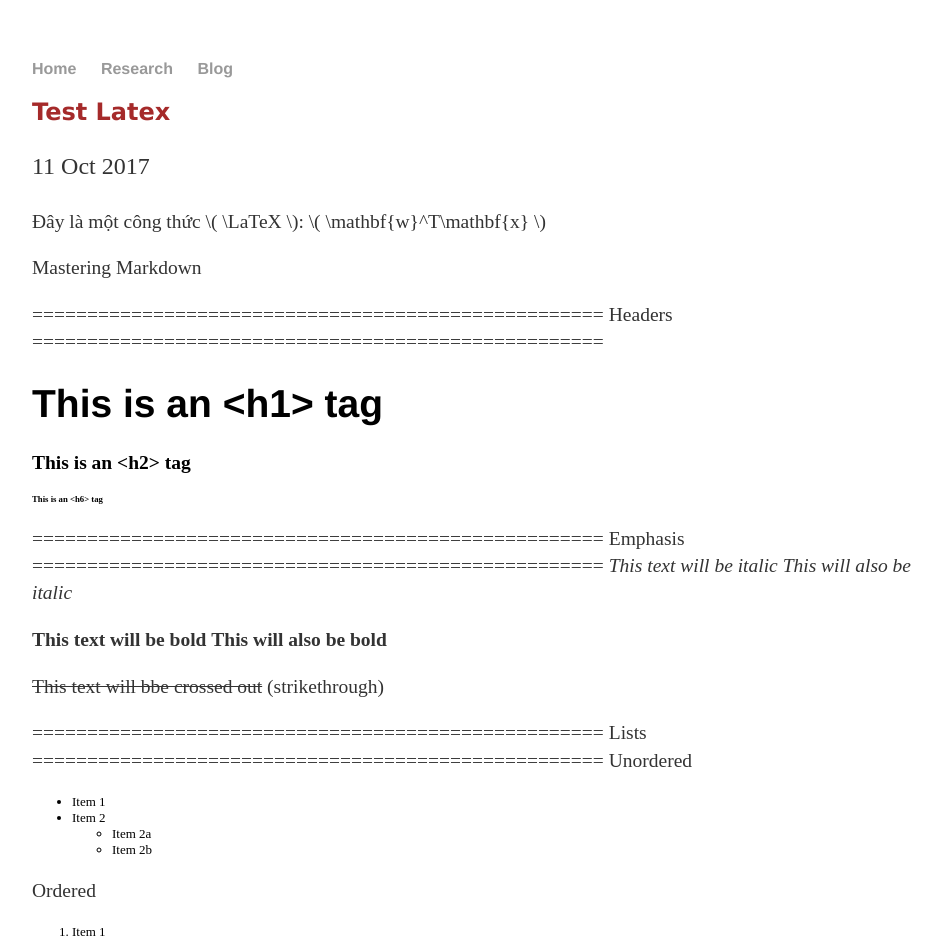
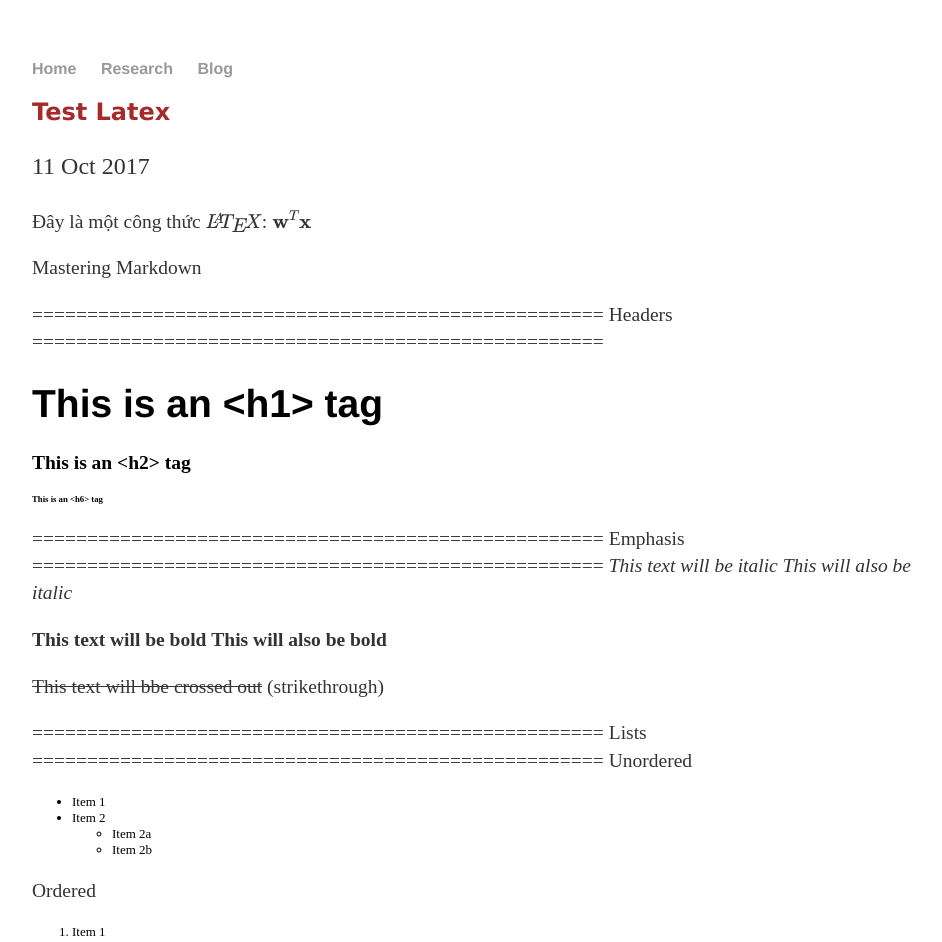
Before and after one commit to luuquangtrung/luuquangtrung.github.io_v1, a Jekyll site: the page built from _posts/2017-10-11-test-latex.md, in a window 1280 px wide. Shown: the top 942 px of the page, without its empty margins (160-1102 px from the left). Built offline with Jekyll 4.4.1, drawn with Linux system fonts in a browser that asks for light colours; our own code applies the rules of GitHub Pages for plain Markdown files; formulas are drawn with MathJax 3; part of the change alters nothing that is shown.

```diff
--- a/_layouts/post.html
+++ b/_layouts/post.html
@@ -11,3 +11,8 @@ layout: default
 <div class="post">
   <font size="2"> {{ content }} </font>
 </div>
+
+<!-- Embed MathJax for LaTeX rendering -->
+<script type="text/javascript" async
+  src="https://cdn.mathjax.org/mathjax/latest/MathJax.js?config=TeX-MML-AM_CHTML">
+</script>
```
